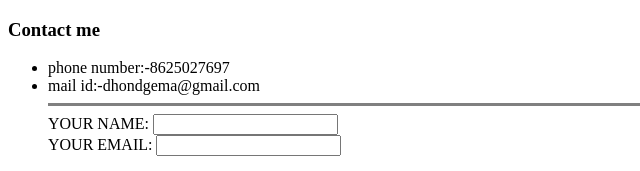
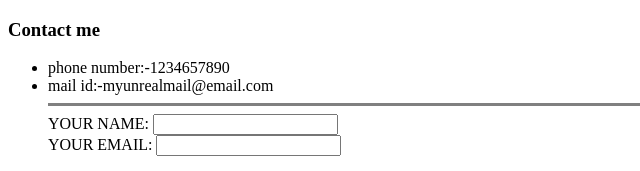
Before and after one commit to mayur-d/cv, a plain HTML site: page contact me.html in a window 1280 px wide. Shown: the top 171 px of the page, 0-640 px from the left. Drawn offline with Linux system fonts and the light colour scheme.

Commit message:
changed my personal information

```diff
--- a/contact me.html
+++ b/contact me.html
@@ -9,8 +9,8 @@
 <body>
   <h3>Contact me</h3>
   <ul>
-    <li>phone number:-8625027697</li>
-    <li>mail id:-dhondgema@gmail.com</li>
+    <li>phone number:-1234657890</li>
+    <li>mail id:-myunrealmail@email.com</li>
     <hr noshade size="3">
 
     <form action="mailto:dhondgema@gmail.com" method="post" enctype="text/plain">
```
